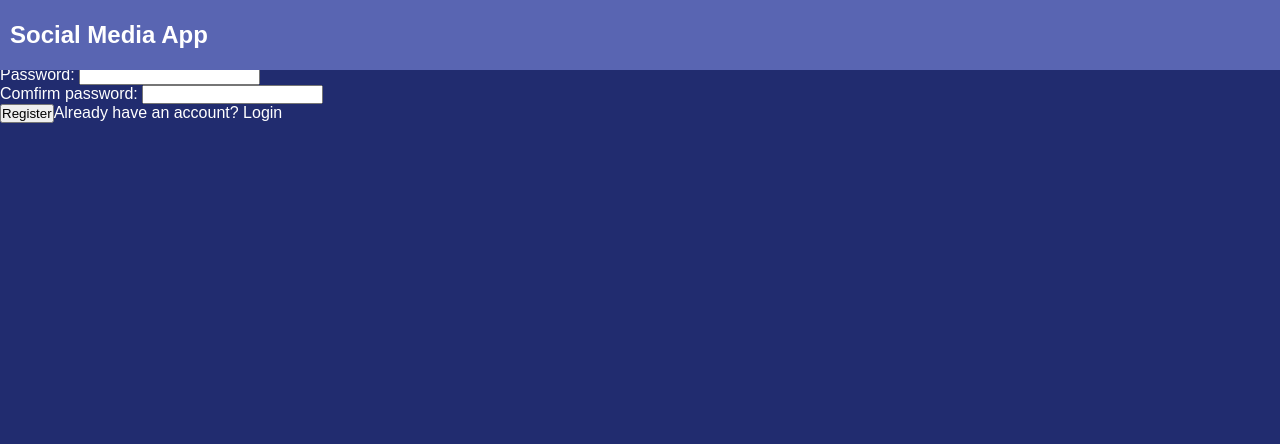
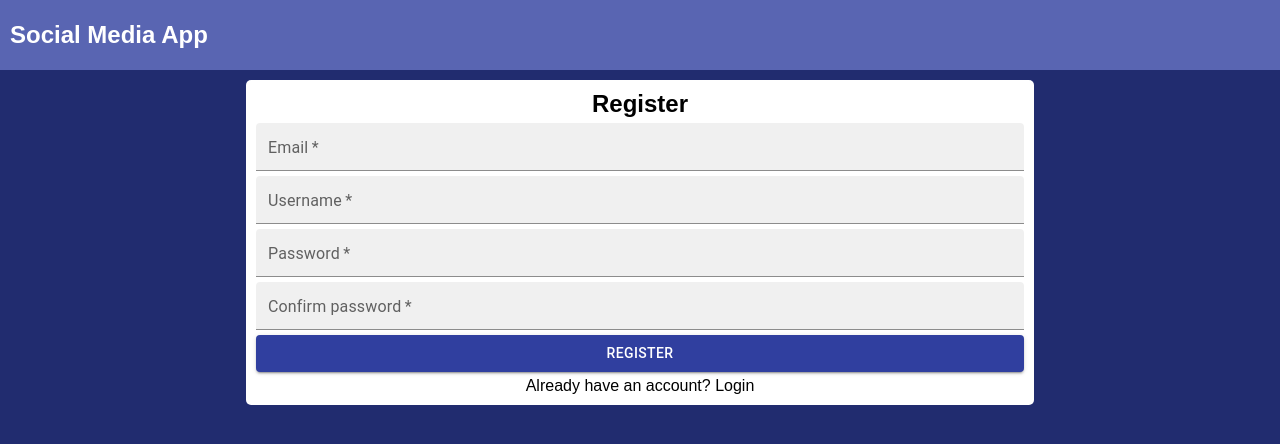
Before and after one commit to 77sa/social-media-app, a React (Create React App) app in the folder client/: page /register in a window 1280 px wide. Shown: the top 444 px of the page. Built offline with nearby package versions, Linux system fonts and the light colour scheme.

Commit message:
login/register/profile css

```diff
--- a/client/src/index.css
+++ b/client/src/index.css
@@ -21,3 +21,27 @@ body {
   justify-content: center;
   align-items: center;
 }
+
+.form-container {
+  margin-top: 80px;
+  background: white;
+  color: black;
+  padding: 10px;
+  border-radius: 5px;
+  width: 60%;
+}
+
+.form-container > form {
+  display: flex;
+  flex-direction: column;
+  justify-content: center;
+  text-align: center;
+}
+
+.form-container > form > div {
+  margin-top: 5px;
+}
+
+.form-container > form > span {
+  margin-top: 5px;
+}
--- a/client/src/screens/Home.jsx
+++ b/client/src/screens/Home.jsx
@@ -5,7 +5,7 @@ import axios from "axios";
 import CreatePost from "../components/CreatePost";
 import Post from "../components/Post";
 
-import { CircularProgress } from "@mui/material"; //todo
+import { CircularProgress } from "@mui/material";
 
 import "./home.css";
 
@@ -101,7 +101,7 @@ const Home = ({ history }) => {
       <div className="home">
         {isLoading ? (
           <div className="progress">
-            <CircularProgress style={{ color: "black" }} />
+            <CircularProgress style={{ color: "white" }} />
           </div>
         ) : (
           <div className="posts">
--- a/client/src/screens/Login.jsx
+++ b/client/src/screens/Login.jsx
@@ -4,8 +4,15 @@ import useForm from "../hooks/useForm";
 import { Link } from "react-router-dom";
 import axios from "axios";
 
+import TextField from "@mui/material/TextField";
+import { Button } from "@mui/material";
+import { theme } from "../mui-theme";
+import { ThemeProvider } from "@mui/material/styles";
+
 const Login = ({ history }) => {
   const { authMessage, setAuthMessage } = useContext(AuthContext);
+  const { setCurrentUser } = useContext(UserContext);
+
   useEffect(() => {
     if (localStorage.getItem("token")) {
       history.push("/");
@@ -18,8 +25,6 @@ const Login = ({ history }) => {
   });
   const [error, setError] = useState("");
   const [isLoading, setIsLoading] = useState(false);
-  // set user afer login, use component state for login function
-  const { setCurrentUser } = useContext(UserContext);
 
   const submit = async (e) => {
     e.preventDefault();
@@ -39,39 +44,56 @@ const Login = ({ history }) => {
   };
 
   return (
-    <div>
+    <ThemeProvider theme={theme}>
+      <div className="center">
+        <div className="form-container">
           <form onSubmit={submit}>
             <h2>Login</h2>
             {error && <span>{error}</span>}
             {authMessage && <span>{authMessage}</span>}
             <div>
-          <label htmlFor="username">Username: </label>
-          <input
+              <TextField
+                id="filled-basic"
+                variant="filled"
+                size="small"
+                style={{ width: "100%" }}
                 type="text"
                 name="username"
+                label="Username"
                 required
                 value={user.username}
                 onChange={handleChange}
               />
             </div>
             <div>
-          <label htmlFor="password">Password: </label>
-          <input
+              <TextField
+                id="filled-basic"
+                variant="filled"
+                size="small"
+                style={{ width: "100%" }}
                 type="password"
                 name="password"
+                label="Password"
                 required
                 value={user.password}
                 onChange={handleChange}
               />
             </div>
-        <button type="submit" disabled={isLoading}>
+            <Button
+              variant="contained"
+              type="submit"
+              disabled={isLoading}
+              style={{ marginTop: "5px" }}
+            >
               {isLoading ? "Logging in..." : "Login"}
-        </button>
+            </Button>
             <span>
               Need an account? <Link to="/register">Register</Link>
             </span>
           </form>
         </div>
+      </div>
+    </ThemeProvider>
   );
 };
 
--- a/client/src/screens/Profile.jsx
+++ b/client/src/screens/Profile.jsx
@@ -42,6 +42,16 @@ const Profile = ({ history, match }) => {
     }
   };
 
+  useEffect(() => {
+    setIsLoading(true);
+    getUser();
+    setPosts([]);
+    getUserPosts();
+    setTimeout(() => {
+      setIsLoading(false);
+    }, 500);
+  }, []);
+
   const deletePost = async (id) => {
     try {
       await axios.delete(`/api/posts/${id}`);
@@ -52,22 +62,24 @@ const Profile = ({ history, match }) => {
     }
   };
 
-  useEffect(() => {
-    setIsLoading(true);
-    getUser();
-    setPosts([]);
+  const likePost = async (id) => {
+    try {
+      await axios.patch(`/api/posts/like/${id}`, {
+        username: currentUser.username,
+      });
       getUserPosts();
-    setTimeout(() => {
-      setIsLoading(false);
-    }, 500);
-  }, []);
+    } catch (error) {
+      setError(error.response.data.message);
+    }
+  };
 
   return (
+    <div className="center">
       <div className="profile">
         {error && <span>{error}</span>}
         {isLoading ? (
           <div className="progress">
-          <CircularProgress style={{ color: "black" }} />
+            <CircularProgress style={{ color: "white" }} />
           </div>
         ) : (
           <div className="posts">
@@ -82,12 +94,14 @@ const Profile = ({ history, match }) => {
                   post={post}
                   currentUser={currentUser}
                   deletePost={deletePost}
+                  likePost={likePost}
                 />
               );
             })}
           </div>
         )}
       </div>
+    </div>
   );
 };
 
--- a/client/src/screens/Register.jsx
+++ b/client/src/screens/Register.jsx
@@ -1,22 +1,29 @@
-import React, { useContext } from "react";
+import React, { useContext, useState } from "react";
 import useForm from "../hooks/useForm";
 import { Link } from "react-router-dom";
 import axios from "axios";
 import { AuthContext } from "../Context";
 
+import TextField from "@mui/material/TextField";
+import { Button } from "@mui/material";
+import { theme } from "../mui-theme";
+import { ThemeProvider } from "@mui/material/styles";
+
 const Register = ({ history }) => {
-  const { authMessage, setAuthMessage } = useContext(AuthContext);
+  const { setAuthMessage } = useContext(AuthContext);
+
   const [user, setUser, handleChange] = useForm({
     email: "",
     username: "",
     password: "",
     password2: "",
   });
-  const [error, setError] = useForm("");
+  const [error, setError] = useState("");
+  const [isLoading, setIsLoading] = useState(false);
 
   const submit = async (e) => {
     e.preventDefault();
-
+    setIsLoading(true);
     const { email, username, password, password2 } = user;
 
     if (password !== password2) {
@@ -34,61 +41,90 @@ const Register = ({ history }) => {
       }
       setAuthMessage("You can now log in");
       history.push("/login");
+      setIsLoading(false);
     } catch (error) {
       setError(error.response.data.message);
+      setIsLoading(false);
     }
   };
   return (
-    <div>
+    <ThemeProvider theme={theme}>
+      <div className="center">
+        <div className="form-container">
           <form onSubmit={submit}>
             <h2>Register</h2>
             {error && <span>{error}</span>}
             <div>
-          <label htmlFor="email">Email: </label>
-          <input
+              <TextField
+                id="filled-basic"
+                variant="filled"
+                size="small"
+                style={{ width: "100%" }}
                 type="email"
+                name="email"
+                label="Email"
                 required
-            name="email"
                 value={user.email}
                 onChange={handleChange}
               />
             </div>
             <div>
-          <label htmlFor="email">Username: </label>
-          <input
+              <TextField
+                id="filled-basic"
+                variant="filled"
+                size="small"
+                style={{ width: "100%" }}
                 type="text"
+                name="username"
+                label="Username"
                 required
-            name="username"
                 value={user.username}
                 onChange={handleChange}
               />
             </div>
             <div>
-          <label htmlFor="password">Password: </label>
-          <input
+              <TextField
+                id="filled-basic"
+                variant="filled"
+                size="small"
+                style={{ width: "100%" }}
                 type="password"
+                name="password"
+                label="Password"
                 required
-            name="password"
                 value={user.password}
                 onChange={handleChange}
               />
             </div>
             <div>
-          <label htmlFor="password2">Comfirm password: </label>
-          <input
+              <TextField
+                id="filled-basic"
+                variant="filled"
+                size="small"
+                style={{ width: "100%" }}
                 type="password"
+                name="password2"
+                label="Confirm password"
                 required
-            name="password2"
                 value={user.password2}
                 onChange={handleChange}
               />
             </div>
-        <button type="submit">Register</button>
+            <Button
+              variant="contained"
+              type="submit"
+              disabled={isLoading}
+              style={{ marginTop: "5px" }}
+            >
+              Register
+            </Button>
             <span>
               Already have an account? <Link to="/login">Login</Link>
             </span>
           </form>
         </div>
+      </div>
+    </ThemeProvider>
   );
 };
 
--- a/client/src/screens/profile.css
+++ b/client/src/screens/profile.css
@@ -2,6 +2,13 @@
   display: flex;
   justify-content: center;
   flex-direction: column;
-  padding: 10px 10px;
+  padding: 10px;
   padding-top: 80px;
+  width: 40%;
 }
+
+@media (max-width: 584px) {
+  .profile {
+    width: 90%;
+  }
+}
```
Lines whose indentation alone changed are shown as unchanged.
